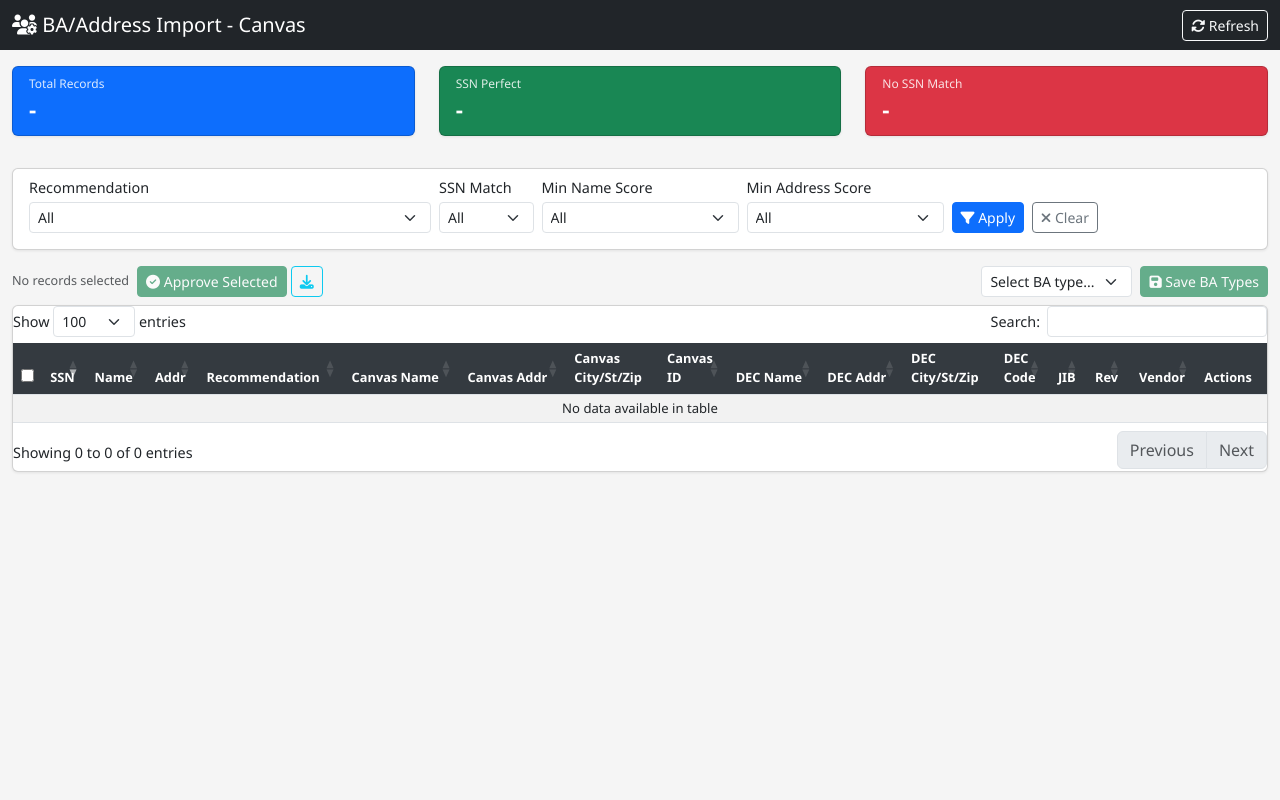
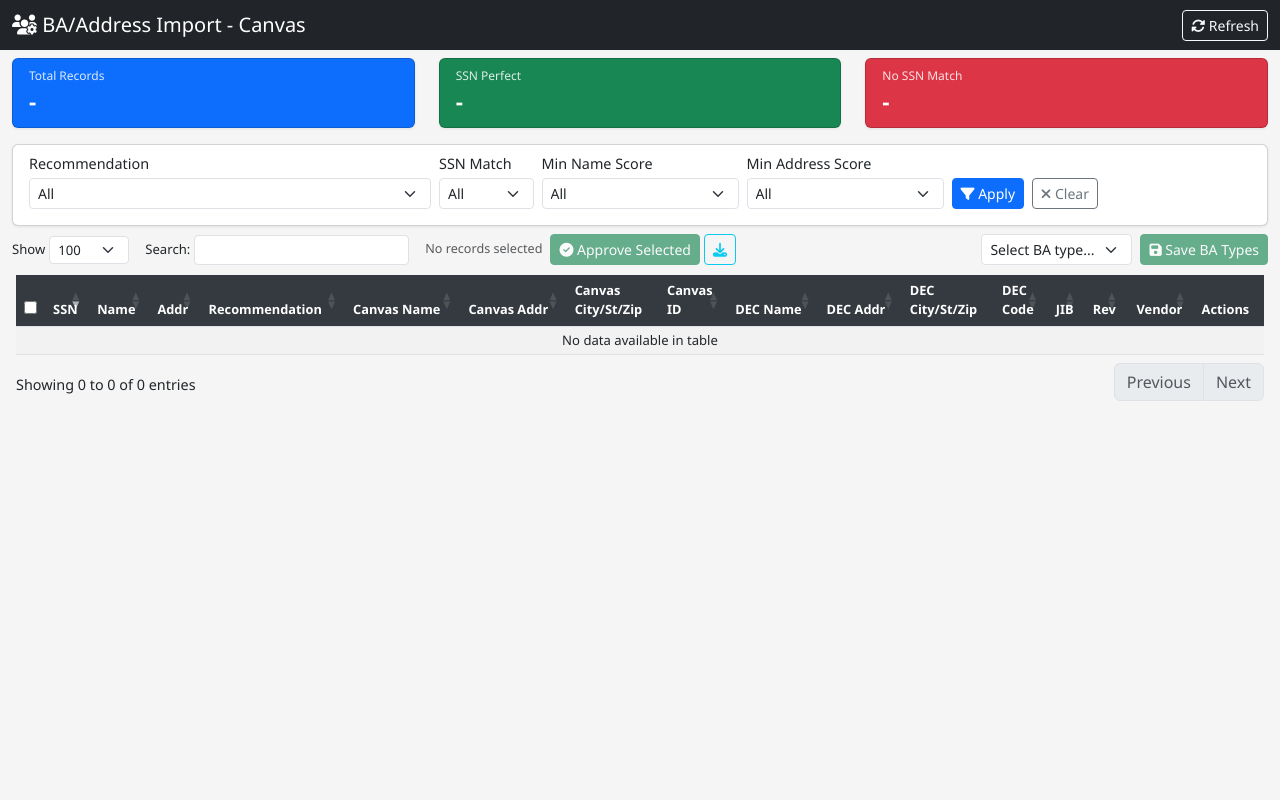
Before and after one commit to MikeRobertson722/Dedupe_FE, a Flask app: page / in a window 1280 px wide. Run offline with Flask 3, Linux system fonts and the light colour scheme; data that the repository does not hold is empty; parts of the project's set-up code (start-up, migrations or seed data) failed here and were passed over; some libraries are stand-ins or nearby versions.

Commit message:
Sticky header, column cell selection, relocated DT controls
- Freeze header/filters at top with scrollable data table below
- Column-confined cell selection (click + Shift+click range)
- Ctrl+C copies selected cell values to clipboard
- JIB/Rev/Vendor bulk toggle applies to cell-selected rows
- Relocated Show/Search controls into fixed header bar
- Enable text selection in table cells

Co-Authored-By: Claude Opus 4.6 <noreply@anthropic.com>

```diff
--- a/static/css/style.css
+++ b/static/css/style.css
@@ -2,7 +2,24 @@ body {
     font-family: 'Segoe UI', Tahoma, Geneva, Verdana, sans-serif;
     background-color: #f5f5f5;
     font-size: 0.9rem;
+    margin: 0;
 }
+
+/* Header section - compact spacing */
+#headerSection .mb-3 { margin-bottom: 0.5rem !important; }
+#headerSection .mb-2 { margin-bottom: 0.25rem !important; }
+
+/* DataTables controls relocated to header */
+#dtLengthPlaceholder .dataTables_length,
+#dtSearchPlaceholder .dataTables_filter { margin: 0; padding: 0; display: flex; align-items: center; }
+#dtLengthPlaceholder label,
+#dtSearchPlaceholder label { margin: 0; font-size: 0.82rem; display: flex; align-items: center; gap: 4px; white-space: nowrap; }
+#dtLengthPlaceholder select { height: 28px; font-size: 0.82rem; }
+#dtSearchPlaceholder input { height: 28px; font-size: 0.82rem; }
+
+/* Hide the empty wrapper slots left behind after relocation */
+#tableSection .dataTables_length,
+#tableSection .dataTables_filter { display: none; }
 
 /* Stats cards */
 .stat-card { transition: transform 0.15s; }
@@ -25,7 +42,8 @@ body {
     font-size: 0.8rem;
     padding: 6px 8px;
 }
-#matchesTable tbody td { padding: 4px 8px; vertical-align: middle; }
+#matchesTable tbody td { padding: 4px 8px; vertical-align: middle; -webkit-user-select: text !important; user-select: text !important; cursor: text; }
+#matchesTable_wrapper, #matchesTable, #tableSection { -webkit-user-select: text !important; user-select: text !important; }
 #matchesTable tbody tr:hover { background-color: #e9ecef !important; }
 
 /* Score badges */
@@ -51,6 +69,9 @@ body {
     text-overflow: ellipsis;
 }
 
+/* Cell selection (column-confined) */
+.cell-selected { background-color: #b3d9ff !important; outline: 1px solid #0d6efd; }
+
 /* Row selection */
 .row-selected { background-color: #cfe2ff !important; }
 
@@ -58,10 +79,10 @@ body {
 .card { box-shadow: 0 1px 3px rgba(0,0,0,0.08); }
 
 /* Scrollbar */
-.table-responsive::-webkit-scrollbar { height: 8px; }
-.table-responsive::-webkit-scrollbar-track { background: #f1f1f1; }
-.table-responsive::-webkit-scrollbar-thumb { background: #aaa; border-radius: 4px; }
-.table-responsive::-webkit-scrollbar-thumb:hover { background: #777; }
+#tableSection::-webkit-scrollbar { width: 8px; }
+#tableSection::-webkit-scrollbar-track { background: #f1f1f1; }
+#tableSection::-webkit-scrollbar-thumb { background: #aaa; border-radius: 4px; }
+#tableSection::-webkit-scrollbar-thumb:hover { background: #777; }
 
 /* DataTables processing overlay */
 .dataTables_processing {
--- a/templates/index.html
+++ b/templates/index.html
@@ -9,8 +9,8 @@
     <link rel="stylesheet" href="https://cdnjs.cloudflare.com/ajax/libs/font-awesome/6.4.0/css/all.min.css">
     <link rel="stylesheet" href="{{ url_for('static', filename='css/style.css') }}">
 </head>
-<body>
-    <nav class="navbar navbar-dark bg-dark">
+<body class="d-flex flex-column vh-100 overflow-hidden">
+    <nav class="navbar navbar-dark bg-dark flex-shrink-0">
         <div class="container-fluid">
             <span class="navbar-brand mb-0 h1">
                 <i class="fas fa-users-cog"></i> BA/Address Import - Canvas
@@ -23,7 +23,7 @@
         </div>
     </nav>
 
-    <div class="container-fluid mt-3">
+    <div class="container-fluid mt-2 flex-shrink-0" id="headerSection">
         <!-- Stats Row -->
         <div class="row mb-3" id="statsCards">
             <div class="col-md-4">
@@ -103,6 +103,8 @@
         </div>
 
         <div class="d-flex align-items-center mb-2">
+            <div id="dtLengthPlaceholder" class="me-3"></div>
+            <div id="dtSearchPlaceholder" class="me-3"></div>
             <div class="text-muted small" id="selectionInfo">No records selected</div>
                 <button class="btn btn-success btn-sm ms-2" onclick="bulkApprove()" id="bulkApproveBtn" disabled>
                     <i class="fas fa-check-circle"></i> Approve Selected
@@ -124,10 +126,10 @@
             </div>
         </div>
 
-        <!-- Data Table -->
-        <div class="card">
-            <div class="card-body p-0">
-                <div class="table-responsive">
+    </div>
+
+    <!-- Data Table - scrollable area fills remaining height -->
+    <div class="flex-grow-1 overflow-auto px-3 pb-2" id="tableSection">
         <table id="matchesTable" class="table table-striped table-hover table-sm mb-0" style="width:100%">
             <thead>
                 <tr>
@@ -152,9 +154,6 @@
             </thead>
             <tbody></tbody>
         </table>
-                </div>
-            </div>
-        </div>
     </div>
 
     <!-- Edit Modal -->
```
Also changed, not shown: static/js/app.js (+92 -3 lines). Lines whose indentation alone changed are shown as unchanged.
